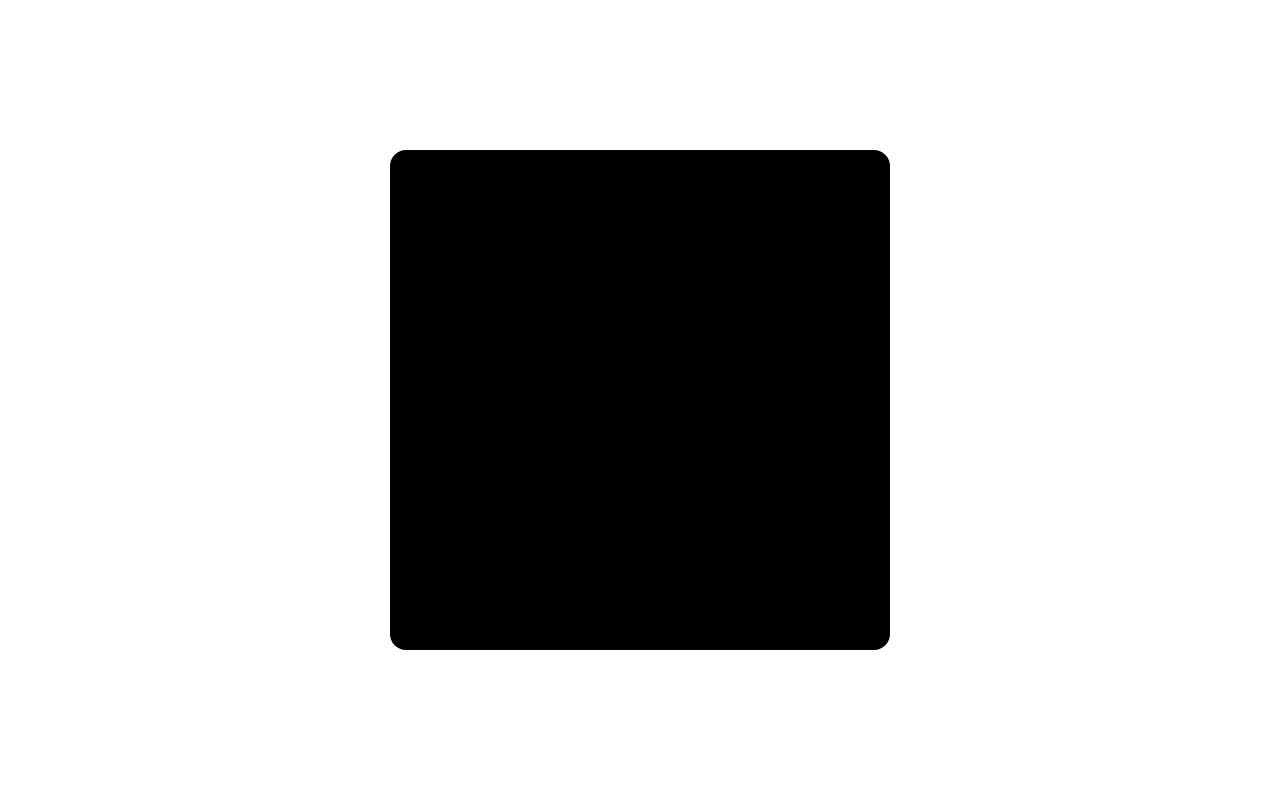
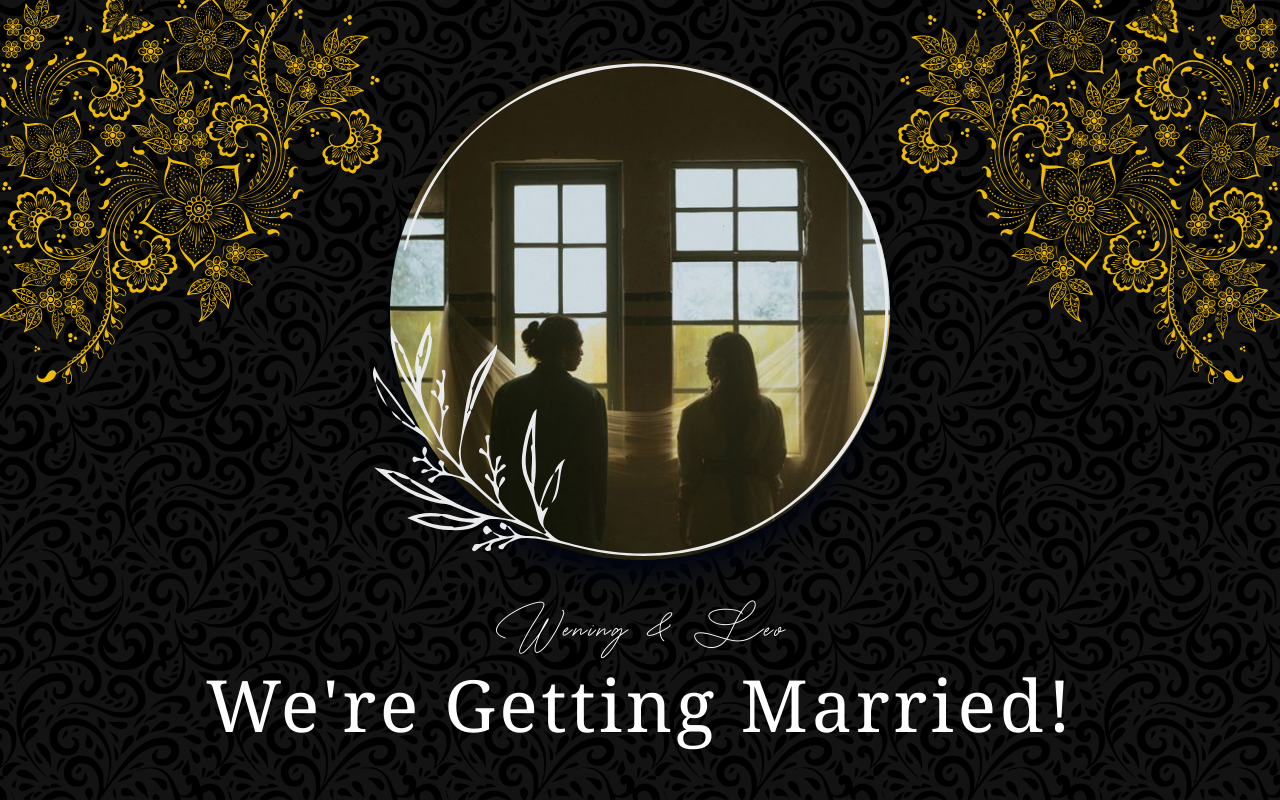
Before and after one commit to valentVasti/wedding-invitation, a React (Vite) app: page / in a window 1280 px wide. Shown: the top 800 px of the page. Built offline with nearby package versions, Linux system fonts and the light colour scheme.

Commit message:
commenting envelope

```diff
--- a/src/main.jsx
+++ b/src/main.jsx
@@ -12,7 +12,7 @@ import EnvelopePage from './components/EnvelopePage'
 ReactDOM.createRoot(document.getElementById('root')).render(
   <>
     <React.StrictMode>
-      <EnvelopePage/>
+      {/* <EnvelopePage/> */}
       <LandingSection />
       <CouplesSection />
       <QuotesSection />
```
